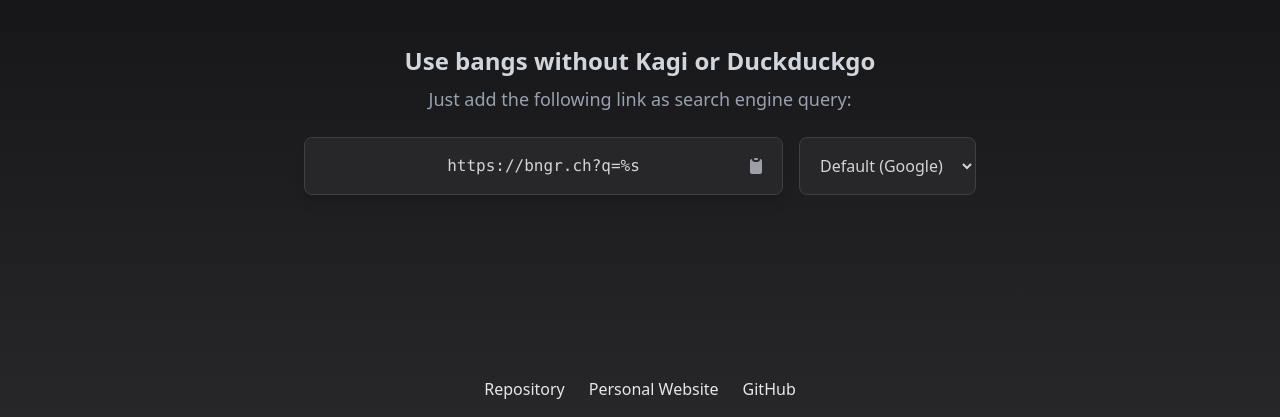
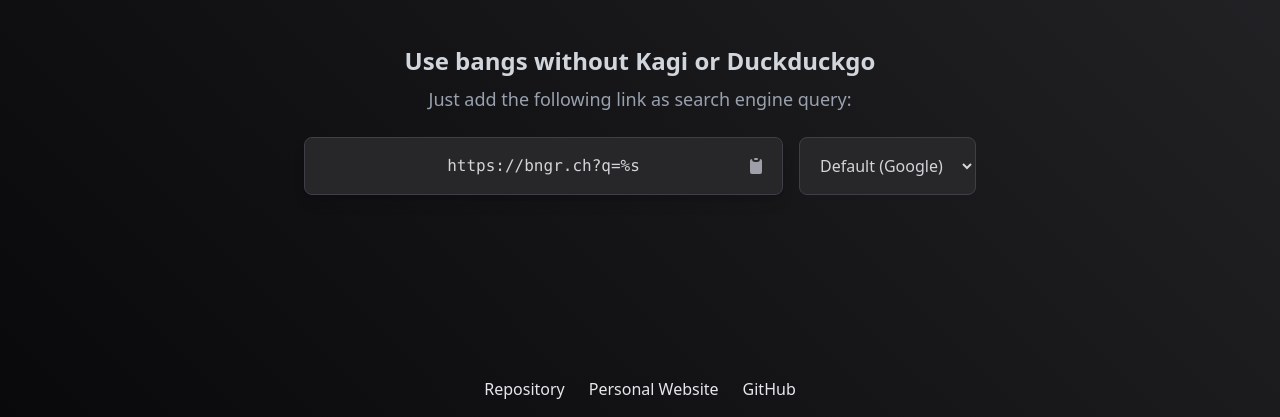
Before and after one commit to raphaelluethy/bngr, a website built with Vite: page index.html in a window 1280 px wide. Shown: the part 383-800 px from the top of the page. Built offline with nearby package versions, Linux system fonts and the light colour scheme.

Commit message:
style(index.html): Update background gradient direction

```diff
--- a/index.html
+++ b/index.html
@@ -38,7 +38,7 @@
 </head>
 
 <body
-    class="min-h-screen min-w-screen bg-gradient-to-b from-zinc-950 to-zinc-800 text-zinc-200 flex items-center justify-center p-4">
+    class="min-h-screen min-w-screen bg-linear-45 from-zinc-950 to-zinc-800 text-zinc-200 flex items-center justify-center p-4">
     <div id="app" class="w-full h-full flex items-center justify-center"></div>
 
     <script>
```
